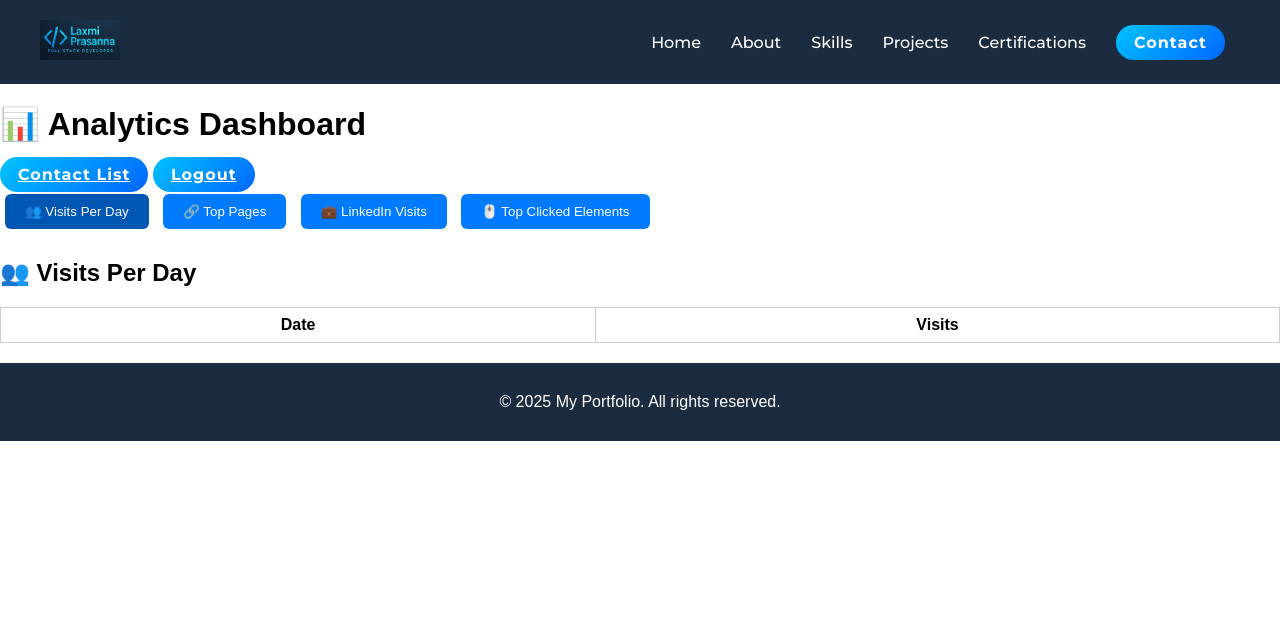
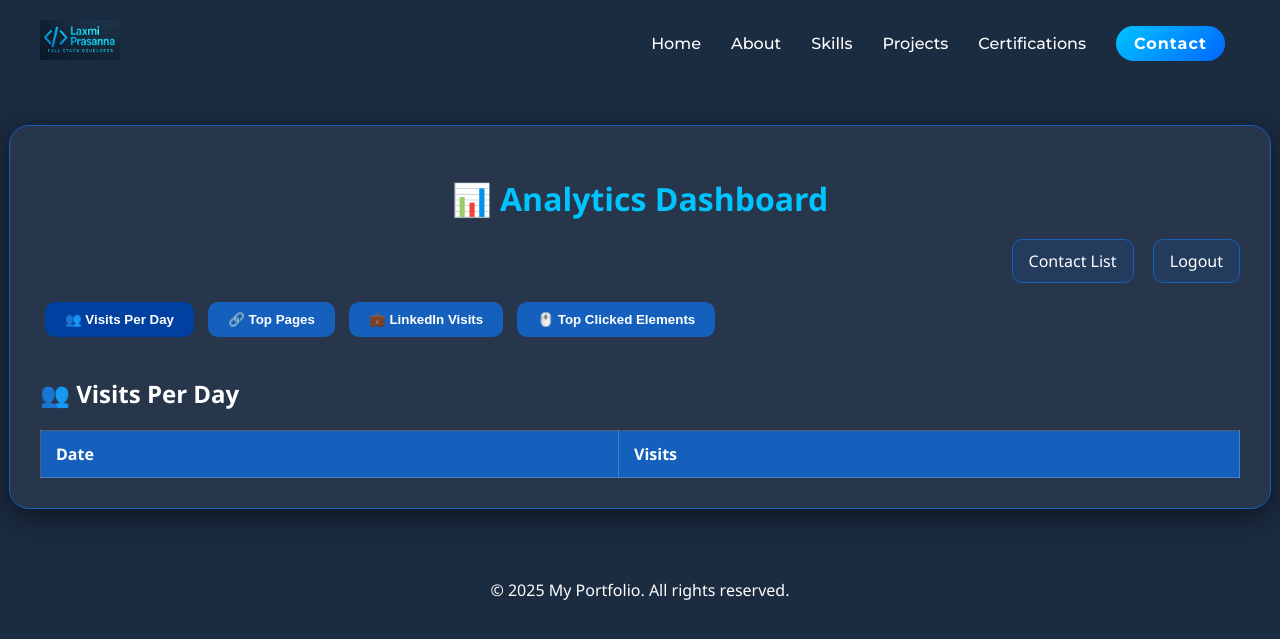
Before and after one commit to Durgaprakash1102/MyPortfolio, a Django app: page /analytics/ in a window 1280 px wide. Shown: the top 639 px of the page. Run offline with Django 5.2, Linux system fonts and the light colour scheme; data comes from the database, SQL or seed files in the repository; lists and menus that the app fills with data are empty.

Commit message:
contact list and dashboard design changed

```diff
--- a/templates/analytics_dashboard.html
+++ b/templates/analytics_dashboard.html
@@ -1,39 +1,145 @@
 {% extends "includes/base.html" %}
 
 {% block content %}
-<!DOCTYPE html>
-<html>
-<head>
-  <title>Analytics Dashboard</title>
 <style>
-    .hidden { display: none; }
-    table { border-collapse: collapse; width: 100%; margin-bottom: 20px; }
-    th, td { border: 1px solid #ccc; padding: 8px; }
-    .analytics-section { margin-top: 20px; }
+  body {
+      background: #1b2b40;
+    font-family: 'Segoe UI', Tahoma, Geneva, Verdana, sans-serif;
+    color: white;
+    margin: 0;
+    padding: 0;
+  }
+
+  .dashboard-container {
+    max-width: 1200px;
+    margin: 40px auto;
+    padding: 30px;
+    background: rgba(255, 255, 255, 0.05);
+    border: 1px solid #1560bd;
+    border-radius: 20px;
+    box-shadow: 0 8px 30px rgba(0, 0, 0, 0.5);
+  }
+
+  h1 {
+    text-align: center;
+    color: #00c3ff;
+    margin-bottom: 30px;
+  }
+
+  .nav-links {
+    text-align: right;
+    margin-bottom: 20px;
+  }
+
+  .contact1-btn-nav {
+    color: white;
+    text-decoration: none;
+    margin-left: 15px;
+    padding: 10px 16px;
+    border: 1px solid #1560bd;
+    border-radius: 10px;
+    transition: 0.3s;
+    background: rgba(0, 99, 255, 0.1);
+  }
+
+  .contact1-btn-nav:hover {
+    background: #1560bd;
+  }
+
   .btn-toggle {
     padding: 10px 20px;
     margin: 10px 5px;
-      background-color: #007BFF;
+    background-color: #1560bd;
     color: white;
     border: none;
-      border-radius: 6px;
+    border-radius: 10px;
     cursor: pointer;
-      transition: background-color 0.3s ease;
+    transition: 0.3s ease;
+    font-weight: bold;
   }
+
+  .btn-toggle.active,
   .btn-toggle:hover {
-      background-color: #0056b3;
+    background-color: #0040a0;
   }
-    .btn-toggle.active {
-      background-color: #0056b3;
+
+  .analytics-section {
+    margin-top: 30px;
+  }
+
+  .hidden {
+    display: none;
+  }
+
+  table {
+    width: 100%;
+    border-collapse: collapse;
+    margin-top: 15px;
+    color: white;
+  }
+
+  th, td {
+    padding: 12px 15px;
+    border: 1px solid rgba(255, 255, 255, 0.2);
+    text-align: left;
+  }
+
+  th {
+    background-color: #1560bd;
+  }
+
+  tr:nth-child(even) {
+    background-color: rgba(255, 255, 255, 0.03);
+  }
+
+  tr:hover {
+    background-color: rgba(21, 96, 189, 0.2);
+  }
+
+  @media (max-width: 768px) {
+    .dashboard-container {
+      padding: 20px 15px;
+    }
+
+    table, thead, tbody, th, td, tr {
+      display: block;
+    }
+
+    thead {
+      display: none;
+    }
+
+    tr {
+      margin-bottom: 15px;
+      background: rgba(255, 255, 255, 0.03);
+      padding: 10px;
+      border-radius: 10px;
+    }
+
+    td {
+      padding: 10px 15px;
+      position: relative;
+      padding-left: 50%;
+    }
+
+    td::before {
+      content: attr(data-label);
+      position: absolute;
+      left: 15px;
+      top: 10px;
+      font-weight: bold;
+      color: #00c3ff;
+    }
   }
 </style>
-</head>
-<body>
+
+<div class="dashboard-container">
   <h1>📊 Analytics Dashboard</h1>
 
-  <a href="{% url 'contact_list' %}" class="contact-btn-nav"><span>Contact List</span></a>
-  <a href="{% url 'logout' %}" class="contact-btn-nav"><span>Logout</span></a>
-
+  <div class="nav-links">
+    <a href="{% url 'contact_list' %}" class="contact1-btn-nav">Contact List</a>
+    <a href="{% url 'logout' %}" class="contact1-btn-nav">Logout</a>
+  </div>
 
   <!-- Toggle Buttons -->
   <div>
@@ -44,26 +150,37 @@
   </div>
 
   <!-- Sections -->
-
-  <!-- Visits Per Day shown by default (no 'hidden' class) -->
   <div id="visits" class="analytics-section">
     <h2>👥 Visits Per Day</h2>
     <table>
+      <thead>
         <tr><th>Date</th><th>Visits</th></tr>
+      </thead>
+      <tbody>
         {% for item in visits_per_day %}
-        <tr><td>{{ item.date }}</td><td>{{ item.visits }}</td></tr>
+        <tr>
+          <td data-label="Date">{{ item.date }}</td>
+          <td data-label="Visits">{{ item.visits }}</td>
+        </tr>
         {% endfor %}
+      </tbody>
     </table>
   </div>
 
-  <!-- Other sections hidden initially -->
   <div id="topPages" class="analytics-section hidden">
     <h2>🔗 Top Pages</h2>
     <table>
+      <thead>
         <tr><th>Path</th><th>Visits</th></tr>
+      </thead>
+      <tbody>
         {% for page in top_pages %}
-        <tr><td>{{ page.path }}</td><td>{{ page.visits }}</td></tr>
+        <tr>
+          <td data-label="Path">{{ page.path }}</td>
+          <td data-label="Visits">{{ page.visits }}</td>
+        </tr>
         {% endfor %}
+      </tbody>
     </table>
   </div>
 
@@ -75,25 +192,31 @@
   <div id="clicks" class="analytics-section hidden">
     <h2>🖱️ Top Clicked Elements</h2>
     <table>
+      <thead>
         <tr><th>Element</th><th>Clicks</th></tr>
+      </thead>
+      <tbody>
         {% for item in top_clicks %}
-        <tr><td>{{ item.clicked_element }}</td><td>{{ item.total }}</td></tr>
+        <tr>
+          <td data-label="Element">{{ item.clicked_element }}</td>
+          <td data-label="Clicks">{{ item.total }}</td>
+        </tr>
         {% endfor %}
+      </tbody>
     </table>
+  </div>
 </div>
 
 <script>
   function toggleSection(id) {
-      const section = document.getElementById(id);
-      const allSections = document.querySelectorAll('.analytics-section');
-      allSections.forEach(s => s.classList.add('hidden'));  // Hide all sections
-      section.classList.remove('hidden');  // Show selected section
+    const sections = document.querySelectorAll('.analytics-section');
+    const buttons = document.querySelectorAll('.btn-toggle');
 
-      // Update active button
-      document.querySelectorAll('.btn-toggle').forEach(btn => btn.classList.remove('active'));
+    sections.forEach(section => section.classList.add('hidden'));
+    buttons.forEach(btn => btn.classList.remove('active'));
+
+    document.getElementById(id).classList.remove('hidden');
     document.querySelector(`button[onclick="toggleSection('${id}')"]`).classList.add('active');
   }
 </script>
-</body>
-</html>
 {% endblock %}
```
Also changed, not shown: templates/contact_list.html (+19 -3 lines). Lines whose indentation alone changed are shown as unchanged.
